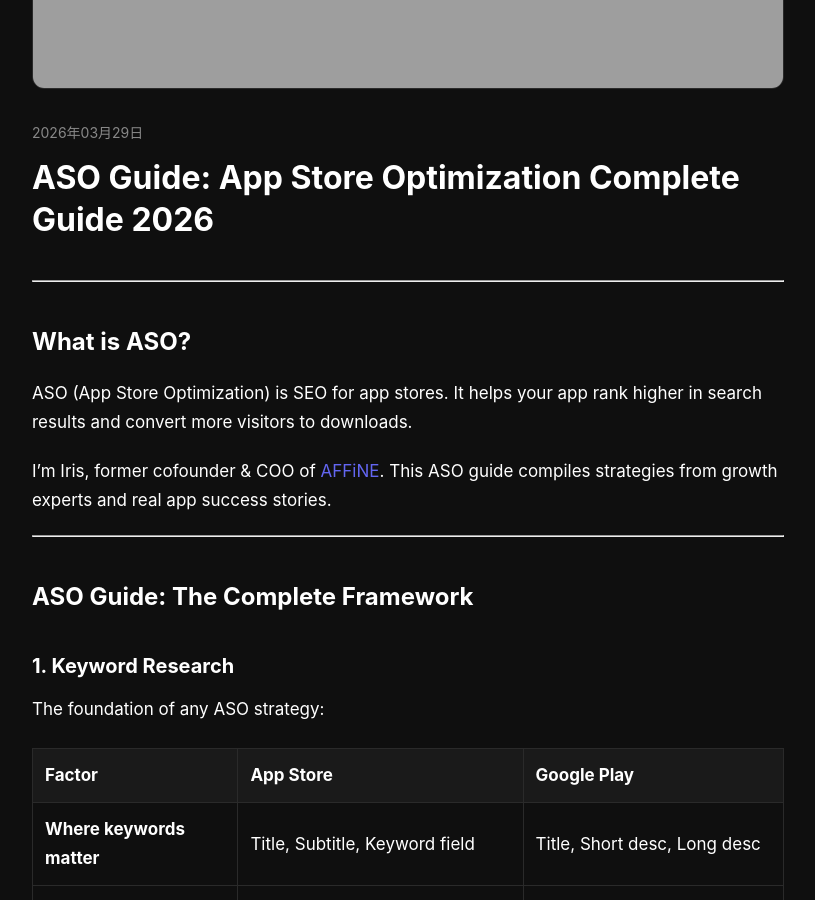
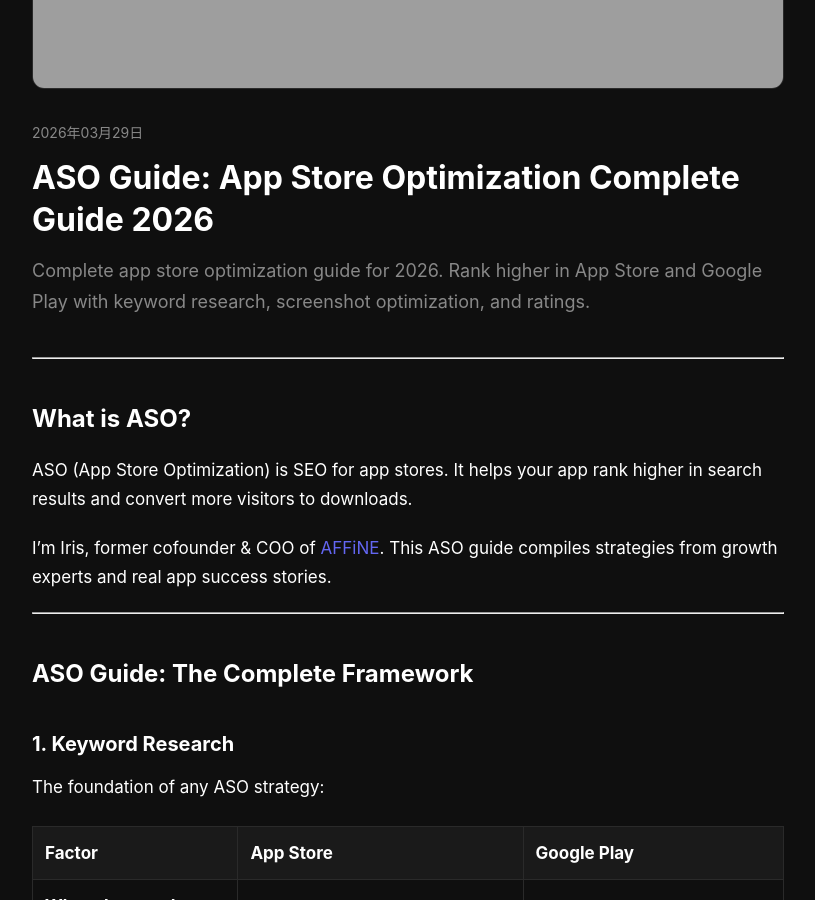
Before and after one commit to Gingiris/growth-tools, a Jekyll site: the page built from _posts/2026-03-29-aso-guide-app-store-optimization-complete-guide-2026.md, in a window 1280 px wide and 900 px high, scrolled down 587 px. Shown: the whole window, without its empty margins (232-1047 px from the left). Built offline with Jekyll 4.4.1, drawn with Linux system fonts in a browser that asks for light colours.

Commit message:
seo: add meta description to 2026-03-29-aso-guide-app-store-optimization-complete-guide-2026.md

```diff
--- a/_posts/2026-03-29-aso-guide-app-store-optimization-complete-guide-2026.md
+++ b/_posts/2026-03-29-aso-guide-app-store-optimization-complete-guide-2026.md
@@ -4,6 +4,7 @@ title: "ASO Guide: App Store Optimization Complete Guide 2026"
 date: 2026-03-29
 canonical_url: https://gingiris.github.io/growth-tools/blog/2026/03/aso-guide-app-store-optimization-complete-guide-2026/
 image: "https://gingiris.github.io/growth-tools/assets/images/blog-aso-optimization.jpg"
+description: "Complete app store optimization guide for 2026. Rank higher in App Store and Google Play with keyword research, screenshot optimization, and ratings."
 ---
 ---
 
```
